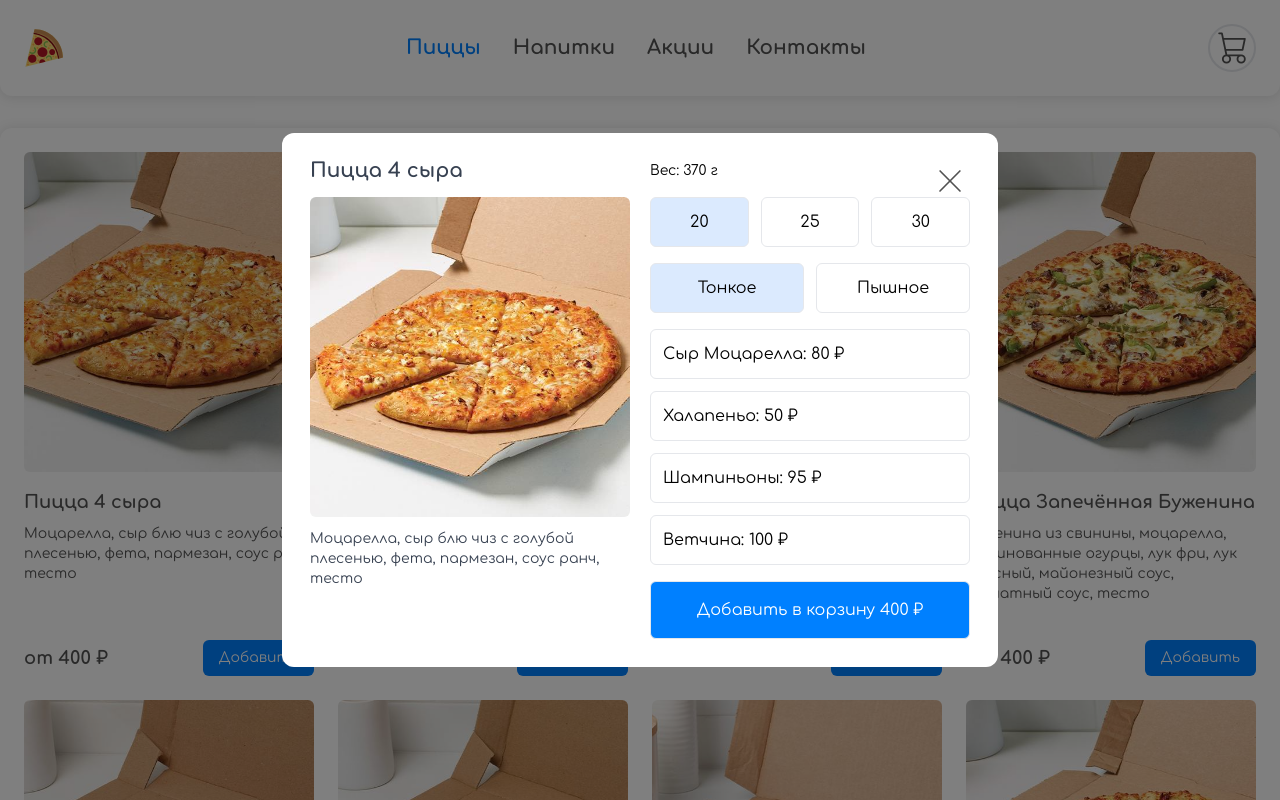
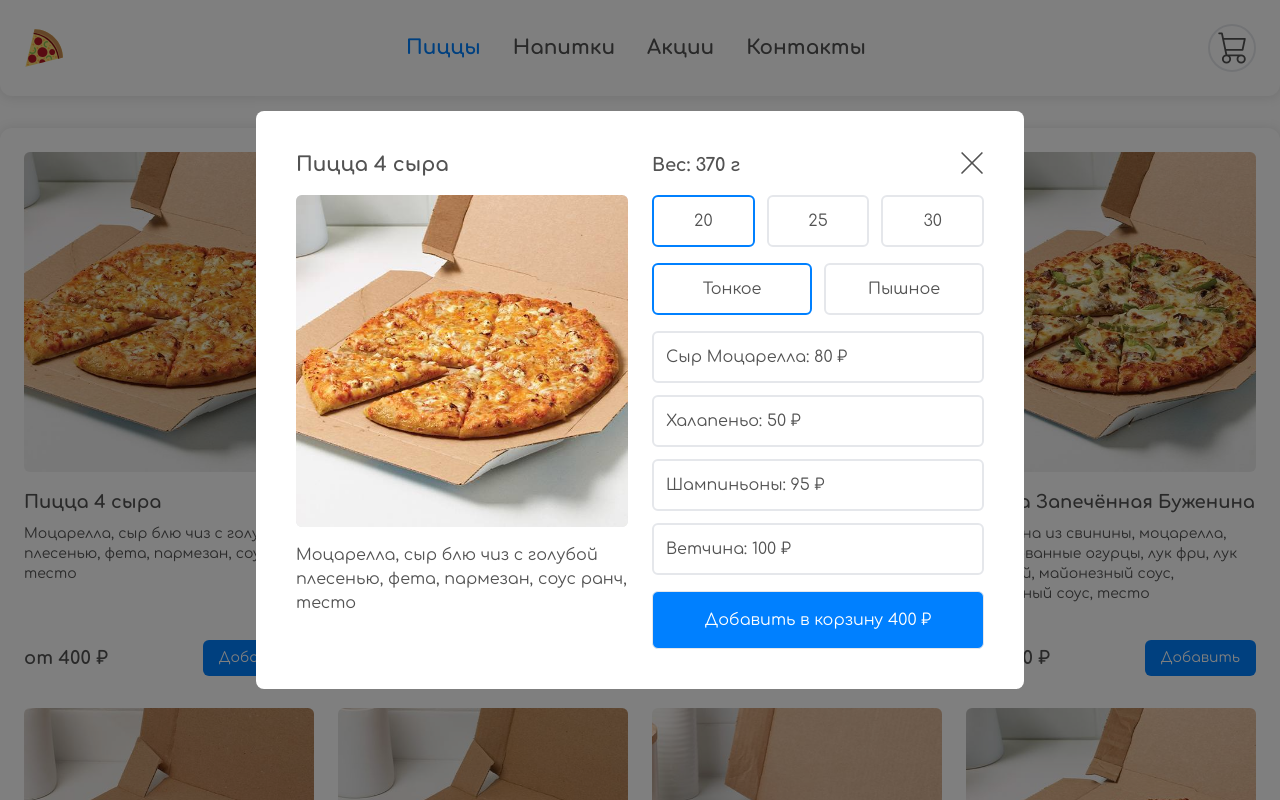
Before and after one commit to smolinartem/react-pizza-typescript, a React (Vite) app: page / in a window 1280 px wide. Both pictures are taken after a click on the element 169 px from the left and 414 px from the top of the page. Shown: the top 800 px of the page. Built offline with nearby package versions, Linux system fonts and the light colour scheme.

Commit message:
feat: Popup, PizzaInfo, section-container

```diff
--- a/src/components/Header.tsx
+++ b/src/components/Header.tsx
@@ -17,7 +17,7 @@ export default function Header() {
   return (
     <>
       <header className='fixed w-full inset-0 z-40 h-16 md:h-24'>
-        <div className='container wrapper flex justify-between items-center h-full rounded-b-xl shadow-one bg-white'>
+        <div className='container max-w-screen-xl flex justify-between items-center h-full rounded-b-xl shadow-one bg-white'>
           <Logo />
           <Navigation />
           <div className='flex items-center gap-6'>
--- a/src/components/PizzaForm.tsx
+++ b/src/components/PizzaForm.tsx
@@ -5,14 +5,14 @@ import type { RootState } from '../store/store'
 
 import { calculateWeight, calculatePrice } from '../utils/calculations'
 import { PRICE } from '../utils/server'
-import { IPizza } from '../types/pizza.types'
+import { Pizza } from '../types/index.types'
 
-interface Props {
-  selectedPizza: IPizza
-  onPopupClose: () => void
+type PizzaFormProps = {
+  pizza: Pizza
+  onClose: () => void
 }
 
-const PizzaForm = ({ selectedPizza, onPopupClose }: Props) => {
+const PizzaForm = ({ pizza, onClose }: PizzaFormProps) => {
   const dispatch = useDispatch()
   const option = useSelector((state: RootState) => state.option)
 
@@ -31,9 +31,9 @@ const PizzaForm = ({ selectedPizza, onPopupClose }: Props) => {
     e.preventDefault()
 
     const newOrder = {
-      name: selectedPizza.name,
-      image: selectedPizza.image,
-      description: selectedPizza.description,
+      name: pizza.name,
+      image: pizza.image,
+      description: pizza.description,
       size: option.size,
       thickness: option.thickness,
       toppings: option.toppings,
@@ -42,12 +42,12 @@ const PizzaForm = ({ selectedPizza, onPopupClose }: Props) => {
     }
     dispatch(addOrder(newOrder))
 
-    onPopupClose()
+    onClose()
   }
 
   return (
     <form onSubmit={handleSubmit} className='flex flex-col gap-4'>
-      <span className='text-sm'>Вес: {weight} г</span>
+      <span className='text-lg font-bold text-neutral-600'>Вес: {weight} г</span>
       <div className='flex gap-2 sm:gap-3'>
         <label className='form-label text-center'>
           <input
--- /dev/null
+++ b/src/components/PizzaInfo.tsx
@@ -0,0 +1,23 @@
+import { Pizza } from '../types/index.types'
+
+type PizzaInfoProps = {
+  pizza: Pizza
+}
+
+export default function PizzasInfo({ pizza }: PizzaInfoProps) {
+  return (
+    <div className='flex flex-col'>
+      <h3 className='mb-4 text-2xl md:text-xl text-center md:text-left font-bold text-neutral-600 leading-none'>
+        {pizza.name}
+      </h3>
+      <div className='aspect-h-1 aspect-w-1 w-full overflow-hidden rounded-md bg-gray-200'>
+        <img
+          src={pizza.image}
+          alt={pizza.name}
+          className='h-full w-full object-cover object-center'
+        />
+      </div>
+      <span className='mt-4 text-neutral-600'>{pizza.description}</span>
+    </div>
+  )
+}
--- /dev/null
+++ b/src/components/Popup.tsx
@@ -0,0 +1,30 @@
+import classNames from 'classnames'
+
+type PopupProps = {
+  isOpen: boolean
+  onClose: () => void
+  children: React.ReactNode
+}
+
+// - scroll-smooth overflow-auto overflow-x-hidded pt-48 sm:pt-0
+
+//- sm:rounded-xl p-4 w-full sm:w-fit sm:p-10 sm:m-3 flex flex-col
+
+export default function Popup({ isOpen, onClose, children }: PopupProps) {
+  return (
+    <section
+      className={classNames(
+        isOpen ? 'visible opacity-100 opened' : 'invisible opacity-0',
+        'transition-all duration-300 all-screen flex-center bg-black bg-opacity-50'
+      )}
+    >
+      <div className='bg-white relative w-full h-full overflow-y-auto px-6 py-20 md:p-10 md:max-w-screen-md md:h-auto md:rounded-lg'>
+        <button
+          onClick={onClose}
+          className='absolute bg-close bg-with-image size-10 top-4 right-4 sm:top-8 sm:right-8'
+        />
+        {children}
+      </div>
+    </section>
+  )
+}
--- a/src/components/PopupSelectionMenu.tsx
+++ b/src/components/PopupSelectionMenu.tsx
@@ -1,49 +1,27 @@
-import classNames from 'classnames'
-// - hooks
 import { useMenuClose } from '../hooks/useMenuClose'
 import type { Pizza } from '../types/index.types'
 // - components
+import Popup from './Popup'
+import PizzasInfo from './PizzaInfo'
 import PizzaForm from './PizzaForm'
 
-interface Props {
+interface SelectionMenuProps {
   selectedPizza: Pizza
   isOpen: boolean
   onClose: () => void
 }
 
-const PopupSelectionMenu = ({ selectedPizza, isOpen, onClose }: Props) => {
+// - max-w-80
+
+export default function PopupSelectionMenu({ selectedPizza, isOpen, onClose }: SelectionMenuProps) {
   useMenuClose(isOpen, onClose)
 
   return (
-    <section
-      className={classNames(
-        isOpen ? 'visible opacity-100 opened' : 'hidden opacity-0',
-        'z-50 fixed top-0 left-0 w-full h-full flex items-center justify-center bg-popup scroll-smooth overflow-auto overflow-x-hidded pt-48 sm:pt-0'
-      )}
-    >
-      <div className='bg-white relative sm:rounded-xl p-4 w-full sm:w-fit sm:p-7 sm:m-3 flex flex-col'>
-        <button
-          onClick={onClose}
-          className='absolute top-7 right-7 bg-close bg-with-image self-end size-10'
-        />
-        <div className='grid gap-2 sm:grid-cols-2 sm:gap-5'>
-          <div className='flex flex-col max-w-80'>
-            <h3 className='mb-4 text-xl font-semibold text-gray-700 leading-none'>
-              {selectedPizza?.name}
-            </h3>
-            <div className='aspect-h-1 aspect-w-1 w-full overflow-hidden rounded-md bg-gray-200 lg:aspect-none group-hover:opacity-75 lg:h-80'>
-              <img
-                src={selectedPizza.image}
-                alt={selectedPizza.name}
-                className='h-full w-full object-cover object-center lg:h-full lg:w-full'
-              />
-            </div>
-            <span className='mt-3 text-sm text-gray-700'>{selectedPizza?.description}</span>
-          </div>
-          <PizzaForm selectedPizza={selectedPizza} onPopupClose={onClose} />
-        </div>
+    <Popup isOpen={isOpen} onClose={onClose}>
+      <div className='grid gap-6 sm:grid-cols-2'>
+        <PizzasInfo pizza={selectedPizza} />
+        <PizzaForm pizza={selectedPizza} onClose={onClose} />
       </div>
-    </section>
+    </Popup>
   )
 }
-export default PopupSelectionMenu
--- a/src/index.css
+++ b/src/index.css
@@ -32,8 +32,8 @@
 }
 
 @layer components {
-  .wrapper {
-    @apply mx-auto px-4 md:px-6 max-w-screen-xl;
+  .section-container {
+    @apply container max-w-screen-xl py-4 md:py-6 shadow-one rounded-xl h-full;
   }
   .button {
     @apply bg-accent rounded-md py-2 px-4 text-white hover:opacity-80;
@@ -45,10 +45,10 @@
     @apply bg-no-repeat bg-center bg-cover;
   }
   .form-label {
-    @apply block select-none cursor-pointer p-3 w-full has-[:checked]:bg-blue-100 rounded-md border;
+    @apply block select-none cursor-pointer p-3 w-full border-2 has-[:checked]:border-accent rounded-md text-neutral-600;
   }
   .product-grid {
-    @apply grid grid-cols-1 sm:grid-cols-2 md:grid-cols-3 xl:grid-cols-4 gap-y-6 sm:gap-x-6;
+    @apply grid grid-cols-1 sm:grid-cols-2 md:grid-cols-3 xl:grid-cols-4 gap-y-8 sm:gap-x-6;
   }
   .logo-animation {
     @apply transition-transform duration-300 hover:scale-110;
@@ -59,4 +59,7 @@
   .btn-cart-animation {
     @apply transition duration-300 hover:border-accent;
   }
+  .all-screen {
+    @apply z-50 fixed top-0 left-0 w-full h-full;
+  }
 }
--- a/src/pages/Cart.tsx
+++ b/src/pages/Cart.tsx
@@ -14,7 +14,7 @@ const Cart = () => {
 
   return (
     <section>
-      <div className='container shadow-container rounded-xl pt-6 mb-10'>
+      <div className='section-container'>
         <div className='pb-6 flex items-center justify-between'>
           <div className='flex gap-4 items-center justify-between'>
             <button
--- a/src/pages/Contacts.tsx
+++ b/src/pages/Contacts.tsx
@@ -1,3 +1,3 @@
 export default function Contacts() {
-  return <div className='container'>Contacts</div>
+  return <div className='section-container'>Contacts</div>
 }
--- a/src/pages/Drinks.tsx
+++ b/src/pages/Drinks.tsx
@@ -1,3 +1,3 @@
 export default function Drinks() {
-  return <div className='container'>Drinks</div>
+  return <div className='section-container'>Drinks</div>
 }
--- a/src/pages/Pizzas.tsx
+++ b/src/pages/Pizzas.tsx
@@ -23,7 +23,7 @@ export default function Pizzas() {
 
   return (
     <>
-      <div className='container wrapper pt-4 pb-4 md:pt-6 md:pb-6 shadow-one rounded-xl h-full'>
+      <div className='section-container'>
         <ul className='product-grid'>
           {PIZZAS.map((pizza) => (
             <PizzaCard onOpen={handlePopupOpen} pizza={pizza} key={pizza._id} /> // Карточка пиццы
--- a/src/pages/Promos.tsx
+++ b/src/pages/Promos.tsx
@@ -1,3 +1,3 @@
 export default function Promos() {
-  return <div className='container'>Promos</div>
+  return <div className='section-container'>Promos</div>
 }
--- a/tailwind.config.js
+++ b/tailwind.config.js
@@ -4,12 +4,18 @@ export default {
   content: ['./index.html', './src/**/*.{js,ts,jsx,tsx}'],
   theme: {
     extend: {
+      container: {
+        center: true,
+        padding: {
+          DEFAULT: '1rem',
+          md: '1.5rem',
+        },
+      },
       fontFamily: {
         body: ['Comfortaa', 'ui-sans-serif'],
       },
       colors: {
         accent: '#0080FF',
-        popup: 'rgba(0, 0, 0, 0.5)',
       },
       backgroundImage: {
         burger: "url('./src/assets/button-menu.svg')",
```
